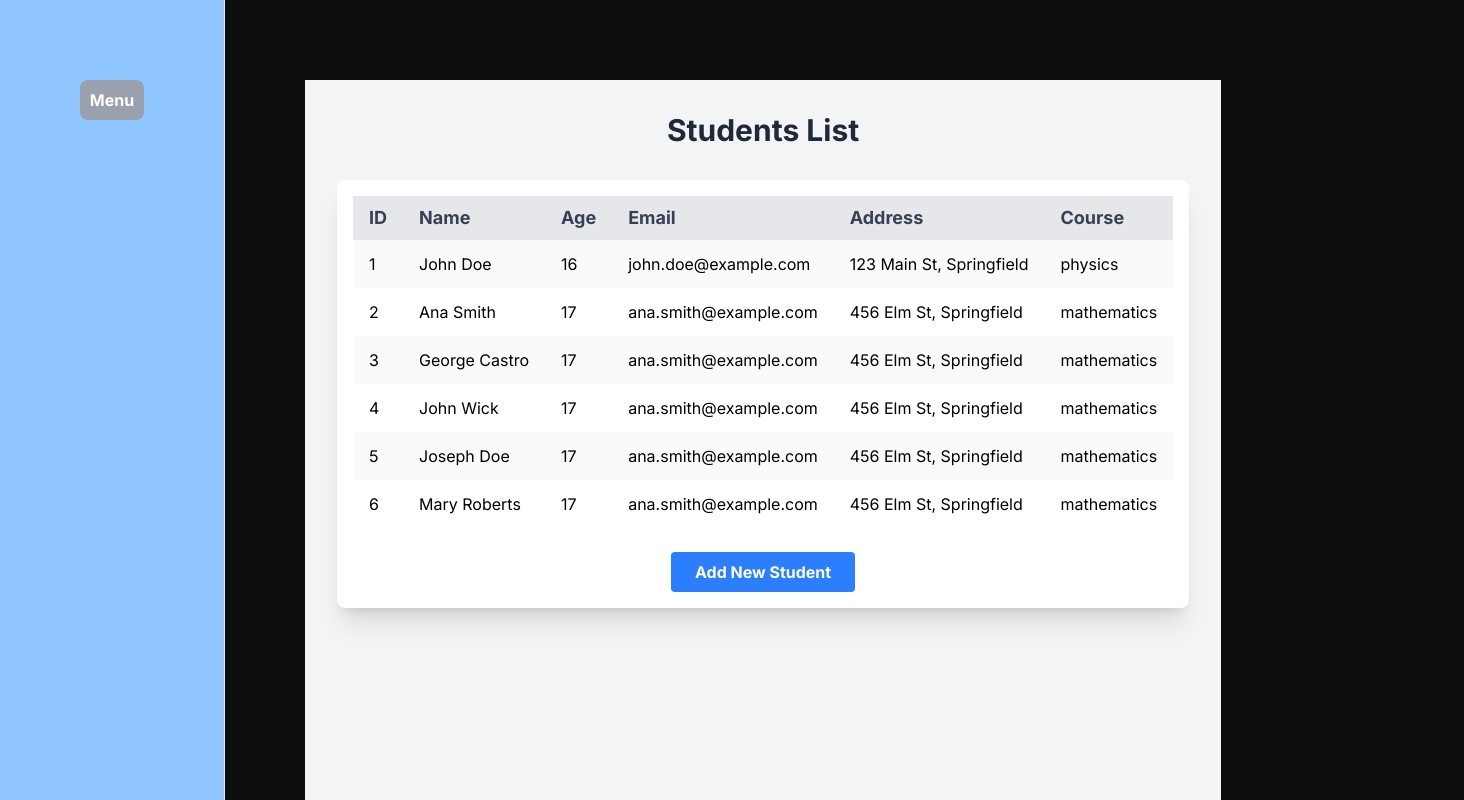
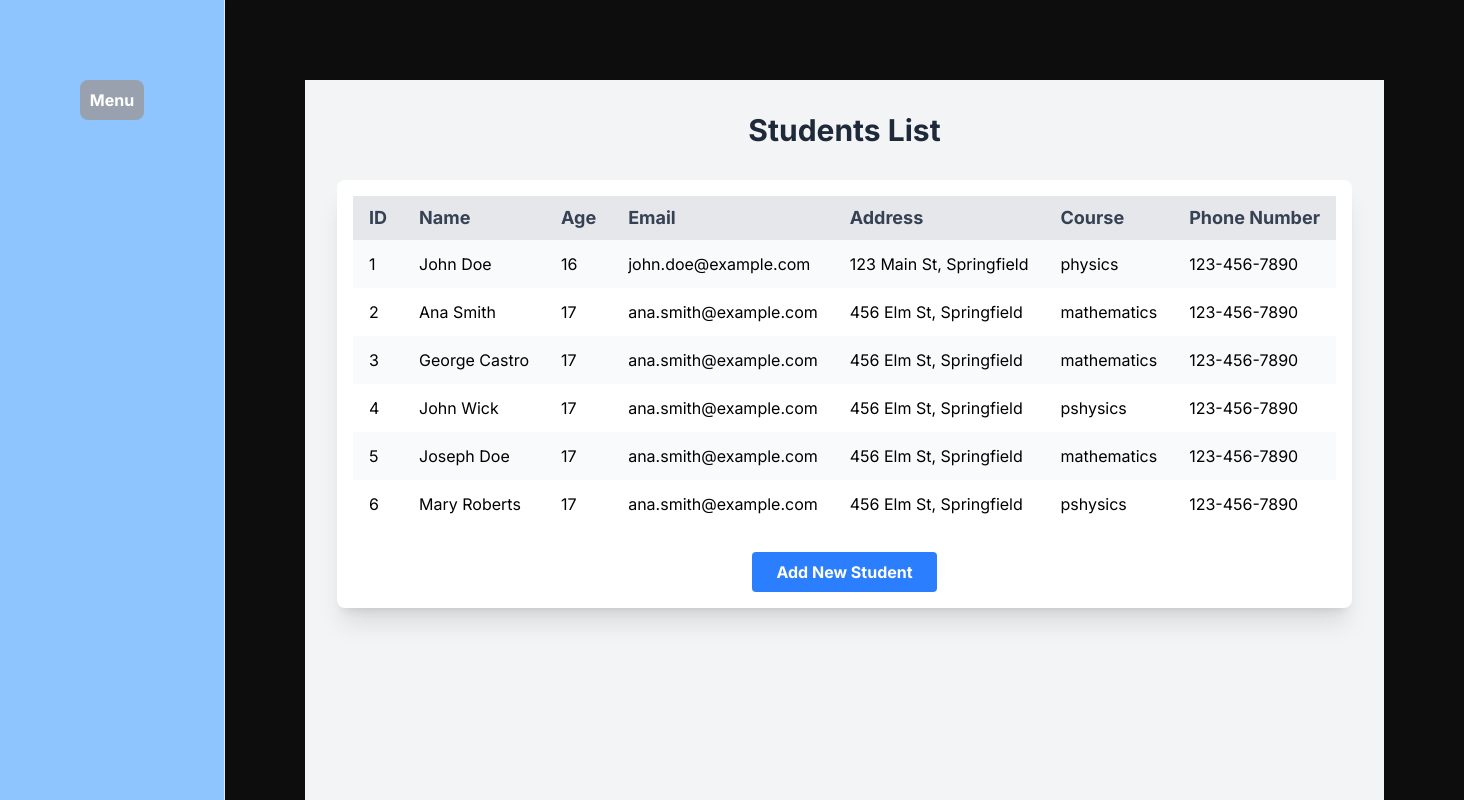
Before and after one commit to EdsCodes/schoolMonitoringApp, a Next.js app: page /students in a window 1280 px wide. Shown: the top 800 px of the page, 1464 px wide, since content can reach past the window. Built offline with nearby package versions, Linux system fonts and the light colour scheme.

Commit message:
ADD, phone Number space for students and teachers

```diff
--- a/src/app/students/[id]/page.tsx
+++ b/src/app/students/[id]/page.tsx
@@ -31,6 +31,7 @@ export default function StudentsDetailed({ params }: Props) {
         <p className="text-gray-600"><strong>Email:</strong> {student.email}</p>
         <p className="text-gray-600"><strong>Address:</strong> {student.address}</p>
         <p className="text-gray-600"><strong>Course:</strong> {student.course}</p>
+        <p className="text-gray-600"><strong>Phone Number:</strong> {student.phoneNumber}</p>
       </div>
     </div>
   );
--- a/src/app/students/page.tsx
+++ b/src/app/students/page.tsx
@@ -25,6 +25,7 @@ function StudentsPage() {
                 <th className="px-4 py-2 text-left">Email</th>
                 <th className="px-4 py-2 text-left">Address</th>
                 <th className="px-4 py-2 text-left">Course</th>
+                <th className="px-4 py-2 text-left">Phone Number</th>
               </tr>
             </thead>
             <tbody>
@@ -42,6 +43,7 @@ function StudentsPage() {
                   <td className="px-4 py-3">{student.email}</td>
                   <td className="px-4 py-3">{student.address}</td>
                   <td className="px-4 py-3">{student.course}</td>
+                  <td className="px-4 py-3">{student.phoneNumber}</td>
                 </tr>
               ))}
             </tbody>
--- a/src/app/teachers/[id]/page.tsx
+++ b/src/app/teachers/[id]/page.tsx
@@ -30,6 +30,7 @@ export default function teachersDetailed({ params }: Props) {
         <p className="text-gray-600"><strong>Email:</strong> {teacher.email}</p>
         <p className="text-gray-600"><strong>Address:</strong> {teacher.address}</p>
         <p className="text-gray-600"><strong>Course Asigned:</strong> {teacher.courseAsigned}</p>
+        <p className="text-gray-600"><strong>Phone Number:</strong> {teacher.phoneNumber}</p>
       </div>
     </div>
   );
--- a/src/app/teachers/page.tsx
+++ b/src/app/teachers/page.tsx
@@ -25,6 +25,7 @@ function teachersPage() {
                 <th className="px-4 py-2 text-left">Email</th>
                 <th className="px-4 py-2 text-left">Address</th>
                 <th className="px-4 py-2 text-left">Course Asigned</th>
+                <th className="px-4 py-2 text-left">Phone Number</th>
               </tr>
             </thead>
             <tbody>
@@ -42,6 +43,7 @@ function teachersPage() {
                   <td className="px-4 py-3">{teacher.email}</td>
                   <td className="px-4 py-3">{teacher.address}</td>
                   <td className="px-4 py-3">{teacher.courseAsigned}</td>
+                  <td className="px-4 py-3">{teacher.phoneNumber}</td>
                 </tr>
               ))}
             </tbody>
--- a/src/modules/inscriptionsModule.ts
+++ b/src/modules/inscriptionsModule.ts
@@ -10,6 +10,16 @@ export interface Enrollments {
     course: string;
     email: string;
     address: string;
+    phoneNumber?: string;
+  };
+  Teacher: {
+    id: string;
+    name: string;
+    age: number;
+    email: string;
+    address: string;
+    courseAsigned?: string;
+    phoneNumber?: string;
   };
   course: {
     id: string;
--- a/src/modules/studentsModule.ts
+++ b/src/modules/studentsModule.ts
@@ -5,6 +5,7 @@ export type Student = {
   course: string;
   email: string;
   address: string;
+  phoneNumber?: string;
 };
 
 export const studentList: Student[] = [
@@ -15,6 +16,7 @@ export const studentList: Student[] = [
     email: 'john.doe@example.com',
     address: '123 Main St, Springfield',
     course: 'physics',
+    phoneNumber: '123-456-7890',
   },
   {
     id: '2',
@@ -23,6 +25,7 @@ export const studentList: Student[] = [
     email: 'ana.smith@example.com',
     address: '456 Elm St, Springfield',
     course: 'mathematics',
+    phoneNumber: '123-456-7890',
   },
   {
     id: '3',
@@ -31,6 +34,7 @@ export const studentList: Student[] = [
     email: 'ana.smith@example.com',
     address: '456 Elm St, Springfield',
     course: 'mathematics',
+    phoneNumber: '123-456-7890',
   },
   {
     id: '4',
@@ -38,7 +42,8 @@ export const studentList: Student[] = [
     age: 17,
     email: 'ana.smith@example.com',
     address: '456 Elm St, Springfield',
-    course: 'mathematics',
+    course: 'pshysics',
+    phoneNumber: '123-456-7890',
   },
   {
     id: '5',
@@ -47,6 +52,7 @@ export const studentList: Student[] = [
     email: 'ana.smith@example.com',
     address: '456 Elm St, Springfield',
     course: 'mathematics',
+    phoneNumber: '123-456-7890',
   },
   {
     id: '6',
@@ -54,7 +60,8 @@ export const studentList: Student[] = [
     age: 17,
     email: 'ana.smith@example.com',
     address: '456 Elm St, Springfield',
-    course: 'mathematics',
+    course: 'pshysics',
+    phoneNumber: '123-456-7890',
   },
 ];
 
--- a/src/modules/teachersModule.ts
+++ b/src/modules/teachersModule.ts
@@ -5,6 +5,7 @@ export type Teacher = {
   email: string;
   address: string;
   courseAsigned?: string;
+  phoneNumber?: string;
 };
 
 export const teacherList: Teacher[] = [
@@ -15,6 +16,7 @@ export const teacherList: Teacher[] = [
     email: 'george.kelvin@example.com',
     address: '654 Second St, Springfield',
     courseAsigned: 'Mathematics',
+    phoneNumber: '987-654-3210',
   },
   {
     id: '2',
@@ -22,7 +24,8 @@ export const teacherList: Teacher[] = [
     age: 27,
     email: 'john.klein@example.com',
     address: '458 ork street, Springfield',
-    courseAsigned: 'Physics',
+    courseAsigned: 'Mathematics',
+    phoneNumber: '987-654-3210',
   },
 ];
 
```
